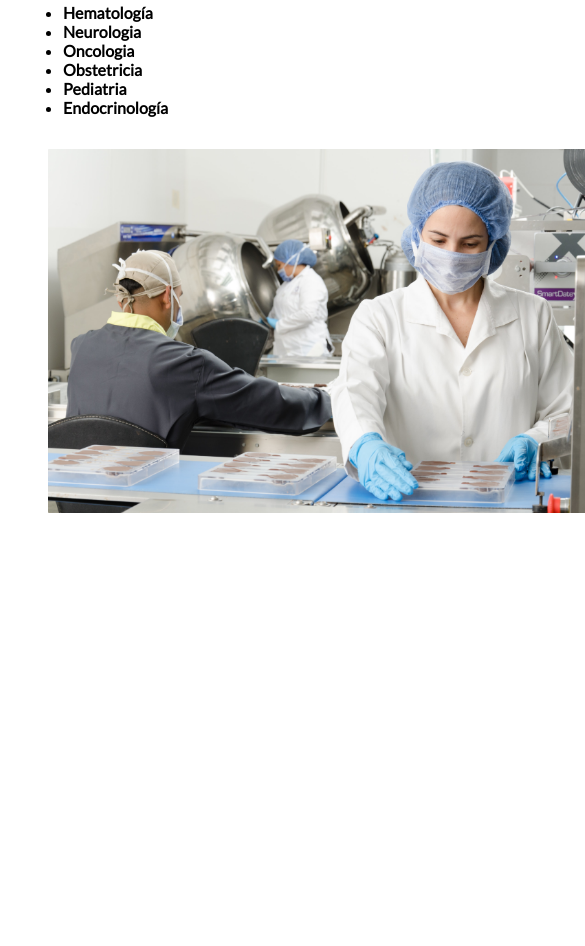
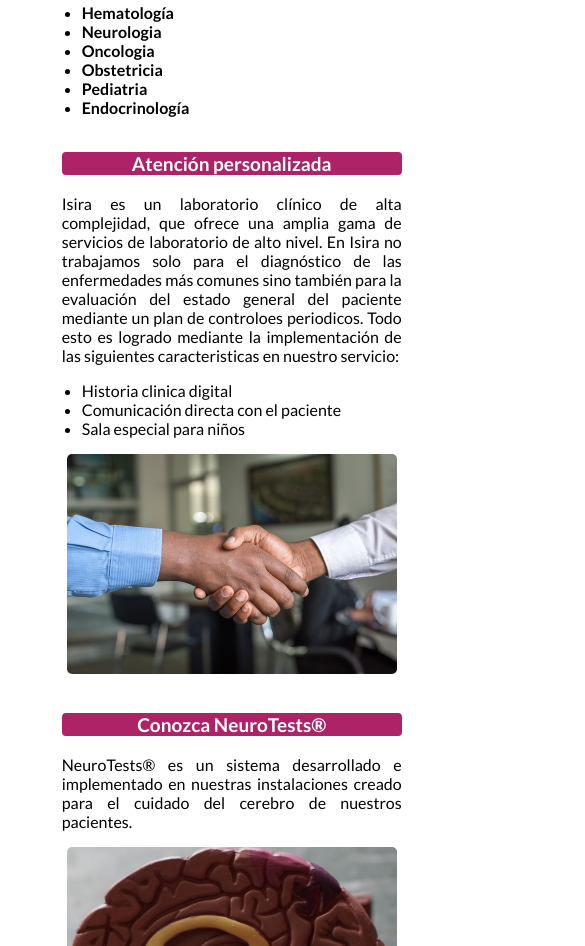
Before and after one commit to fericazatti/ISIRA-TPO-codoacodo, a plain HTML site: page index.html in a window 390 px wide. Shown: the part 1054-2000 px from the top of the page, 585 px wide, since content can reach past the window. Drawn offline with nearby package versions, Linux system fonts and the light colour scheme.

Commit message:
responsive body de index

```diff
--- a/css/footerstyle.css
+++ b/css/footerstyle.css
@@ -88,4 +88,6 @@
         grid-gap:30px;
         padding: 35px 0px;
     }
+
+
 }
--- a/css/principalstyle.css
+++ b/css/principalstyle.css
@@ -1,3 +1,4 @@
+@import url('https://fonts.googleapis.com/css2?family=Bebas+Neue&family=Lato:wght@700&display=swap');
 .cuerpo-index{
     width: 100%;
     background-color: rgb(255, 255, 255);
@@ -84,4 +85,22 @@
     border-radius: 4px;
     color: #ffffff;
 }
-@import url('https://fonts.googleapis.com/css2?family=Bebas+Neue&family=Lato:wght@700&display=swap');
+
+@media screen and (max-width:800px){
+    .cuerpo-index .grupo-1{
+        width: 90%;
+        grid-template-columns: repeat(1, 1fr);
+
+    }
+    .cuerpo-index .grupo-2{
+        width: 90%;
+        grid-template-columns: repeat(1, 1fr);
+
+    }
+    .cuerpo-index .grupo-2 .box figure img{
+        margin: auto;
+        width: 350px;
+        border-radius: 1px;
+
+    }
+}
```
